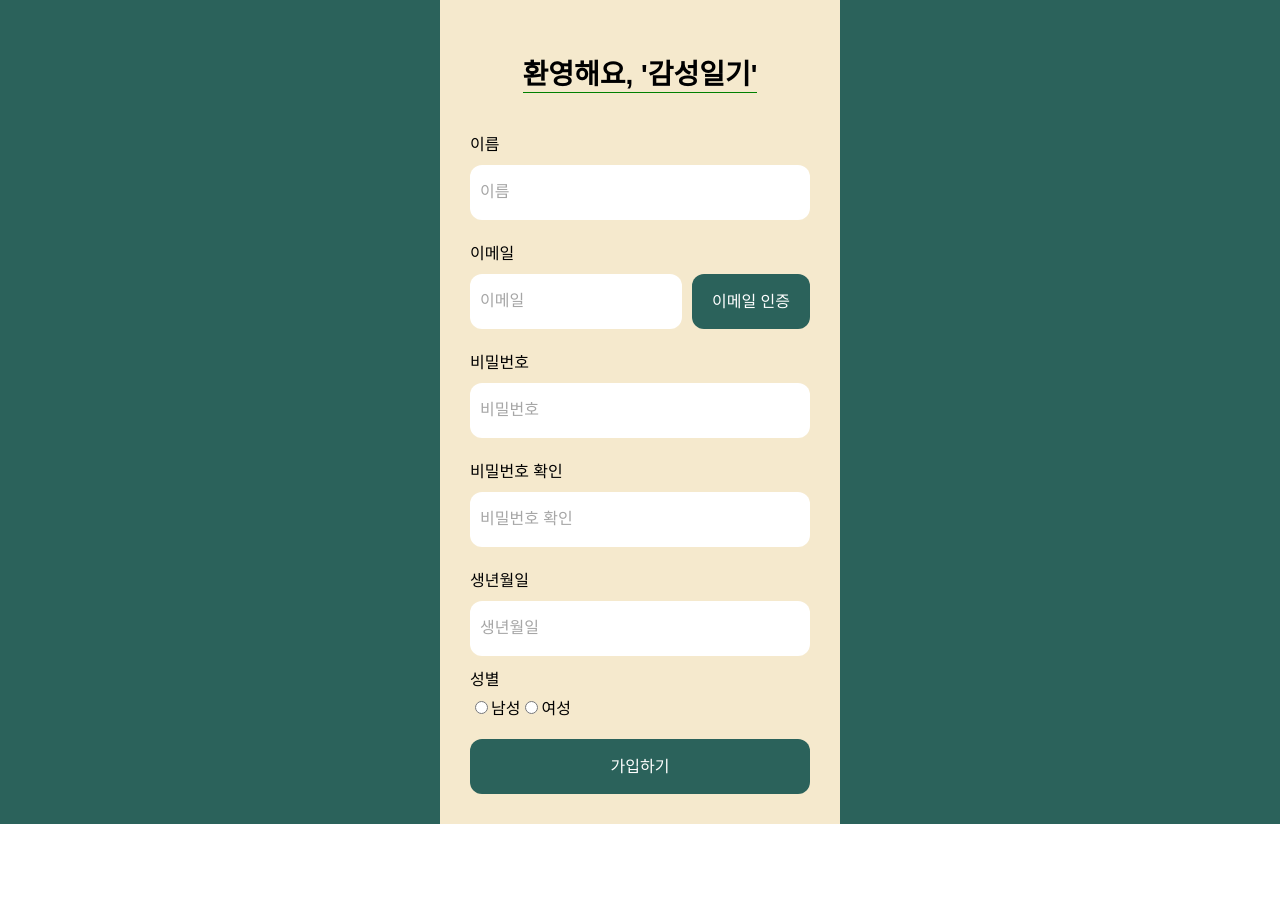
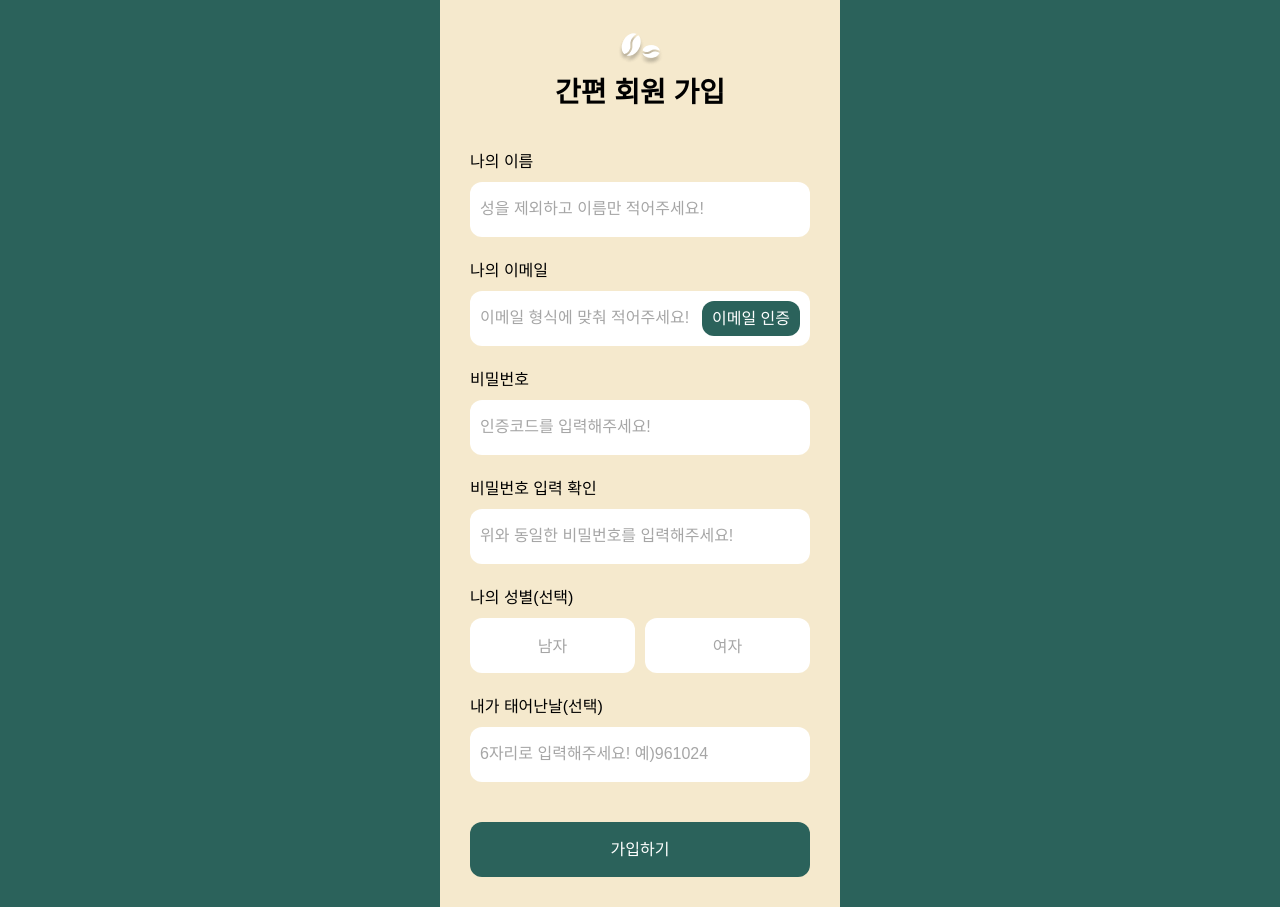
Before and after one commit to emotional-diary/emotional-diary-client, a Next.js app: page /signup in a window 1280 px wide. Before the commit the page ends 824 px from the top, so only its background shows below. Built offline with nearby package versions, Linux system fonts and the light colour scheme; a web font is replaced by a local one.

Commit message:
feat: 회원가입 UI 디자인 반영

```diff
--- a/src/components/form/index.tsx
+++ b/src/components/form/index.tsx
@@ -11,6 +11,8 @@ import {
   IconButton,
   FormErrorMessage,
   HrText,
+  GenderButton,
+  GenderRadioButton,
 } from './style';
 import { Timer as EmailAuthTimer } from './timer';
 import axios from 'axios';
@@ -248,7 +250,7 @@ const LoginForm = () => {
               <img
                 src={'/images/kakao_login.png'}
                 alt={'kakao_login'}
-                width={260}
+                width={'100%'}
                 height={'auto'}
               />
             </IconButton>
@@ -609,18 +611,17 @@ const SignUpForm = () => {
   };
 
   return (
-    <FormContainer>
-      <Typography.h3 style={{ borderBottom: '1px solid green' }}>
-        환영해요, '감성일기'
-      </Typography.h3>
+    <FormContainer style={{ minHeight: '100vh' }}>
+      <img src={'/images/icons/coffee_bean.png'} />
+      <Typography.h3 style={{ marginTop: 10 }}>간편 회원 가입</Typography.h3>
 
       <Form>
-        <Label htmlFor="nickname">이름</Label>
+        <Label htmlFor="nickname">나의 이름</Label>
         <Input
           type="text"
           id="nickname"
           name="nickname"
-          placeholder="이름"
+          placeholder="성을 제외하고 이름만 적어주세요!"
           value={user.nickname}
           onChange={e => {
             if (!/^[가-힣ㄱ-ㅎㅏ-ㅣa-zA-Z]*$/.test(e.target.value)) {
@@ -637,7 +638,7 @@ const SignUpForm = () => {
           </FormErrorMessage>
         )}
 
-        <Label htmlFor="email">이메일</Label>
+        <Label htmlFor="email">나의 이메일</Label>
         <div
           style={{
             display: 'flex',
@@ -645,17 +646,13 @@ const SignUpForm = () => {
             marginBottom: '10px',
           }}
         >
-          <div
-            style={{
-              display: 'flex',
-            }}
-          >
+          <div style={{ position: 'relative' }}>
             <Input
               type="email"
               id="email"
               name="email"
-              placeholder="이메일"
-              style={{ margin: 0 }}
+              placeholder="이메일 형식에 맞춰 적어주세요!"
+              style={{ margin: 0, paddingRight: '110px' }}
               value={user.email}
               onChange={e => {
                 handleUserChange(e);
@@ -672,7 +669,14 @@ const SignUpForm = () => {
             />
             <Button
               type="button"
-              style={{ marginLeft: '10px' }}
+              style={{
+                height: 35,
+                position: 'absolute',
+                right: 10,
+                top: 10,
+                padding: '0px 10px',
+                marginLeft: '10px',
+              }}
               onClick={() => handleEmailAuth()}
             >
               {(emailAuth.level === 0 || emailAuth.level === 2) &&
@@ -683,26 +687,32 @@ const SignUpForm = () => {
 
           {emailAuth.level === 1 && (
             <>
-              <div
-                style={{
-                  display: 'flex',
-                  marginTop: '10px',
-                }}
-              >
+              <Label htmlFor="emailAuthCode" style={{ marginTop: 20 }}>
+                인증코드
+              </Label>
+              <div style={{ position: 'relative' }}>
                 <Input
                   type="text"
                   id="emailAuthCode"
                   name="emailAuthCode"
-                  placeholder="인증코드"
+                  placeholder="인증코드를 입력해주세요!"
                   style={{ margin: 0 }}
                   value={emailAuth.code}
                   onChange={e =>
                     setEmailAuth({ ...emailAuth, code: e.target.value })
                   }
+                  maxLength={8}
                 />
                 <Button
                   type="button"
-                  style={{ marginLeft: '10px' }}
+                  style={{
+                    height: 35,
+                    position: 'absolute',
+                    right: 10,
+                    top: 10,
+                    padding: '0px 10px',
+                    marginLeft: '10px',
+                  }}
                   onClick={() => handleEmailAuthCheck()}
                   disabled={emailAuth.code.length < 6}
                 >
@@ -729,7 +739,7 @@ const SignUpForm = () => {
           type="password"
           id="password"
           name="password"
-          placeholder="비밀번호"
+          placeholder="인증코드를 입력해주세요!"
           value={user.password}
           onChange={handleUserChange}
           onBlur={handleUserBlur}
@@ -741,12 +751,12 @@ const SignUpForm = () => {
           </FormErrorMessage>
         )}
 
-        <Label htmlFor="passwordCheck">비밀번호 확인</Label>
+        <Label htmlFor="passwordCheck">비밀번호 입력 확인</Label>
         <Input
           type="password"
           id="passwordCheck"
           name="passwordCheck"
-          placeholder="비밀번호 확인"
+          placeholder="위와 동일한 비밀번호를 입력해주세요!"
           value={passwordCheck}
           onChange={handlePasswordCheckChange}
           onBlur={handleUserBlur}
@@ -758,47 +768,50 @@ const SignUpForm = () => {
           </FormErrorMessage>
         )}
 
-        {/* TODO: 드롭다운 UI로 변경 */}
-        <Label htmlFor="birthday">생년월일</Label>
-        <Input
-          type="birthday"
-          id="birthday"
-          name="birthday"
-          placeholder="생년월일"
-          value={user.birthday}
-          onChange={handleUserChange}
-        />
-
-        <label htmlFor="gender" style={{ marginBottom: '5px' }}>
-          성별
-        </label>
-        <div>
-          <Label>
-            <input
+        <Label htmlFor="gender">나의 성별(선택)</Label>
+        <div
+          style={{
+            display: 'flex',
+            justifyContent: 'space-between',
+            marginBottom: 10,
+          }}
+        >
+          <GenderButton selected={user.gender === 'male'}>
+            <GenderRadioButton
               type="radio"
               name="gender"
               value="male"
               checked={user.gender === 'male'}
               onChange={handleUserChange}
             />
-            남성
-          </Label>
-
-          <Label>
-            <input
+            남자
+          </GenderButton>
+          <GenderButton selected={user.gender === 'female'}>
+            <GenderRadioButton
               type="radio"
               name="gender"
               value="female"
               checked={user.gender === 'female'}
               onChange={handleUserChange}
             />
-            여성
-          </Label>
+            여자
+          </GenderButton>
         </div>
+
+        <Label htmlFor="birthday">내가 태어난날(선택)</Label>
+        <Input
+          type="birthday"
+          id="birthday"
+          name="birthday"
+          placeholder="6자리로 입력해주세요! 예)961024"
+          value={user.birthday}
+          onChange={handleUserChange}
+          maxLength={6}
+        />
 
         <Button
           style={{
-            marginTop: '20px',
+            marginTop: '30px',
           }}
           onClick={handleSignUp}
         >
--- a/src/components/form/style/index.ts
+++ b/src/components/form/style/index.ts
@@ -37,6 +37,7 @@ export const FormContainer = styled.div`
 export const Form = styled.form`
   display: flex;
   flex-direction: column;
+  width: 100%;
   height: 100%;
 `;
 
@@ -128,3 +129,20 @@ export const HrText = styled.div`
     margin-right: 0;
   }
 `;
+
+export const GenderButton = styled.label<{ selected: boolean }>`
+  flex: 1;
+  display: flex;
+  align-items: center;
+  justify-content: center;
+  max-width: calc(50% - 5px);
+  height: 55px;
+  background-color: ${props => (props.selected ? '#2b625b' : '#FFF')};
+  color: ${props => (props.selected ? '#FFF' : '#A6A6A6')};
+  border-radius: 12px;
+  cursor: pointer;
+`;
+
+export const GenderRadioButton = styled.input`
+  display: none;
+`;
```
